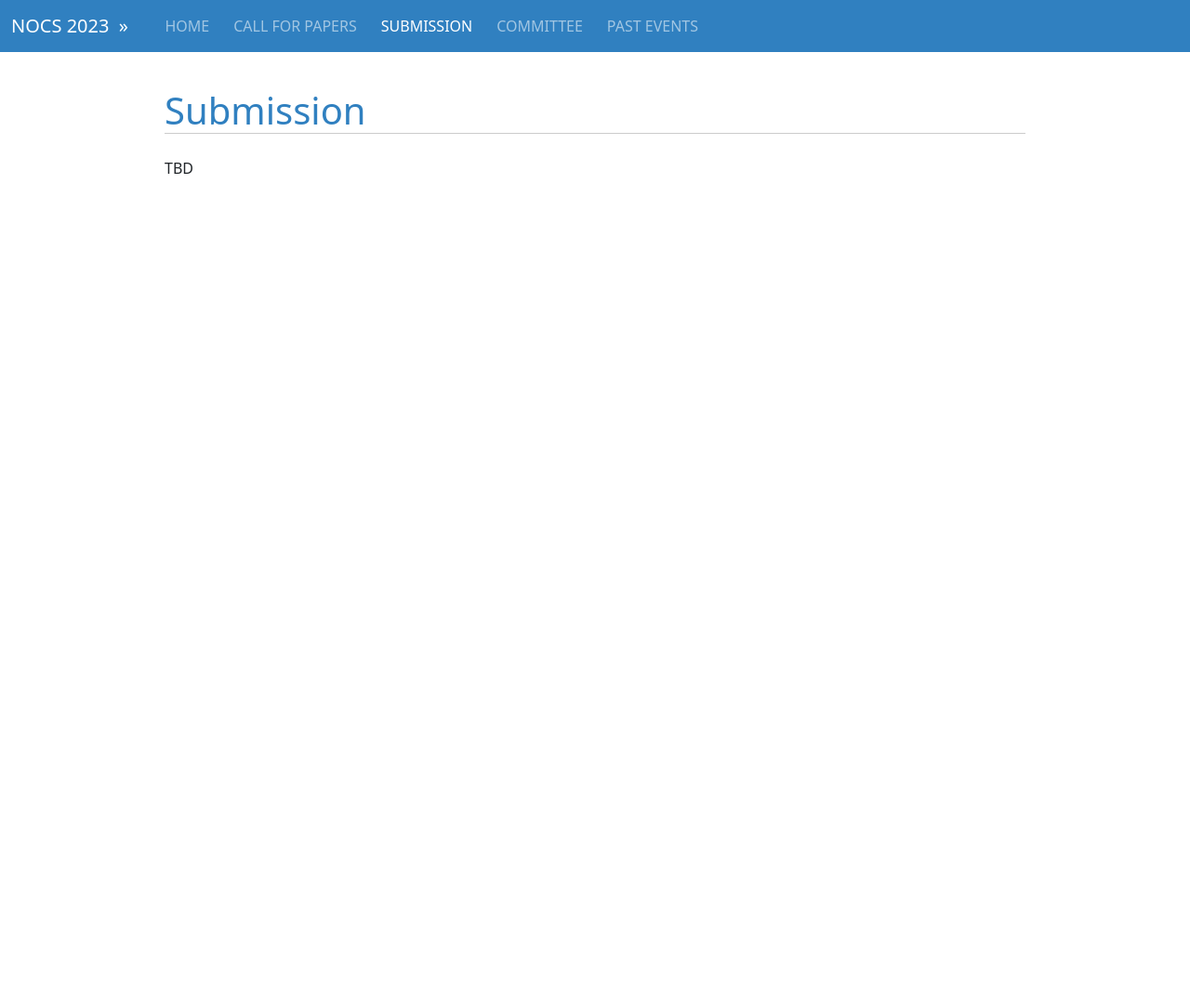
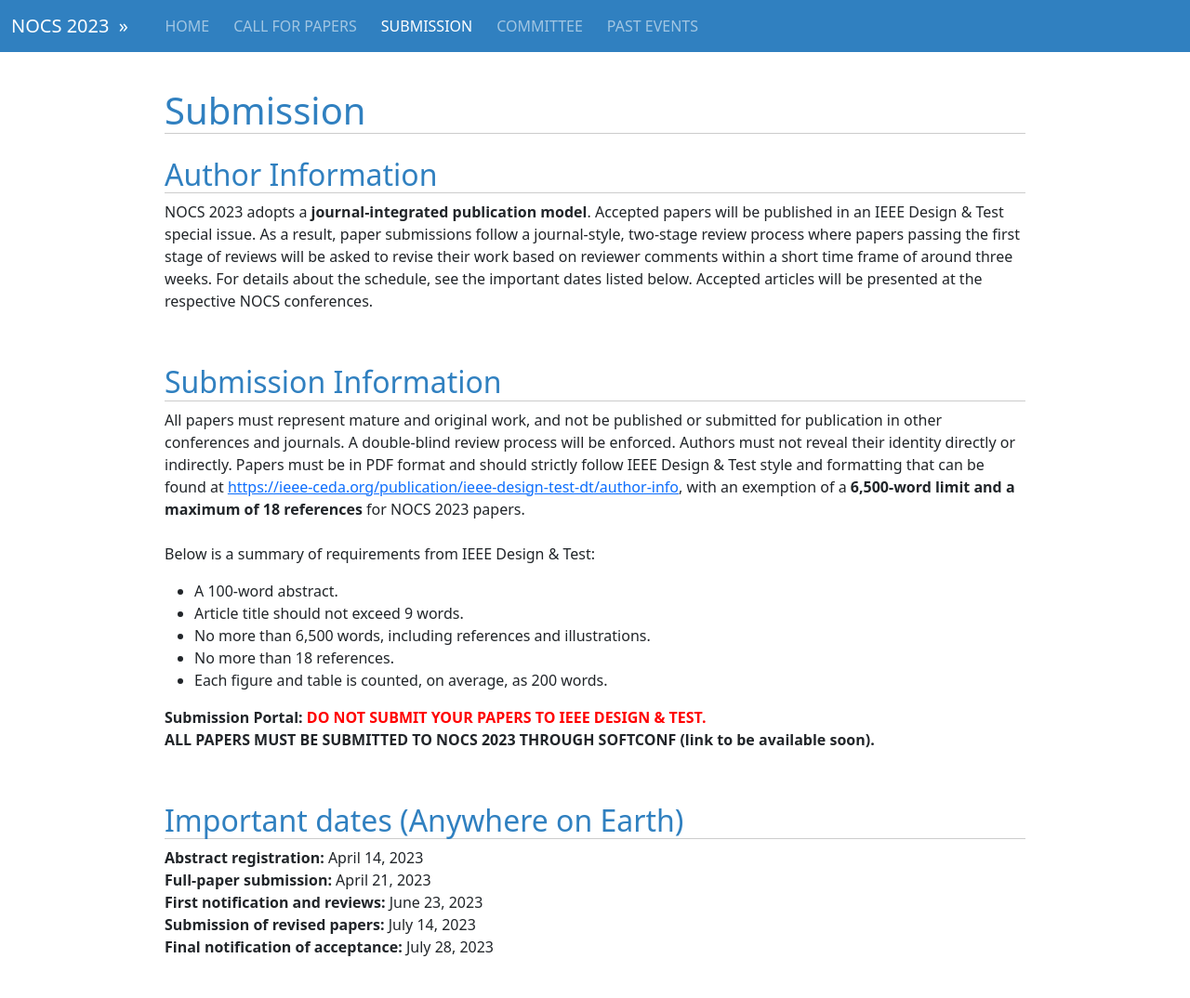
Before and after one commit to NOCS2023/NOCS2023.github.io, a plain HTML site: page submission.html in a window 1280 px wide. Shown: the whole page at 93% size. Before the commit the page ends 800 px from the top, so only its background shows below. Drawn offline with Linux system fonts and the light colour scheme.

Commit message:
Adds author/submission info

```diff
--- a/submission.html
+++ b/submission.html
@@ -80,7 +80,57 @@
                 <h1>
                     Submission
                 </h1>
-                <p>TBD</p>
+
+                <h2>Author Information</h2>
+                <p>
+                    NOCS 2023 adopts a <strong>journal-integrated publication model</strong>. Accepted papers will
+                    be published in an IEEE&nbsp;Design&nbsp;&&nbsp;Test special issue. As a result, paper submissions follow a
+                    journal-style, two-stage review process where papers passing the first stage of reviews will be
+                    asked to revise their work based on reviewer comments within a short time frame of around three
+                    weeks. For details about the schedule, see the important dates listed below. Accepted articles will
+                    be presented at the respective NOCS conferences.
+                </p>
+                <p>&nbsp;</p>
+
+                <h2>Submission Information</h2>
+                <p>
+                    All papers must represent mature and original work, and not be published or submitted for publication
+                    in other conferences and journals. A double-blind review process will be enforced. Authors must not
+                    reveal their identity directly or indirectly. Papers must be in PDF format and should strictly follow
+                    IEEE&nbsp;Design&nbsp;&&nbsp;Test style and formatting that can be found at
+                    <a href="https://ieee-ceda.org/publication/ieee-design-test-dt/author-info" target="_blank">
+                    https://ieee-ceda.org/publication/ieee-design-test-dt/author-info</a>, with an exemption of a
+                    <strong>6,500-word limit and a maximum of 18 references</strong> for NOCS&nbsp;2023 papers.
+                    <br><br>
+                    Below is a summary of requirements from IEEE&nbsp;Design&nbsp;&&nbsp;Test:
+                </p>
+                    <ul>
+                        <li>A 100-word abstract.</li>
+                        <li>Article title should not exceed 9 words.</li>
+                        <li>No more than 6,500 words, including references and illustrations.</li>
+                        <li>No more than 18 references.</li>
+                        <li>Each figure and table is counted, on average, as 200 words.</li>
+                    </ul>
+                <p>
+                    <strong>
+                        Submission Portal:
+                        <span class="important-text">DO NOT SUBMIT YOUR PAPERS TO IEEE&nbsp;DESIGN&nbsp;&&nbsp;TEST.</span>
+                        <br>
+                        ALL PAPERS MUST BE SUBMITTED TO NOCS 2023 THROUGH SOFTCONF (link to be available soon).
+                    </strong>
+                </p>
+                <p>&nbsp;</p>
+
+                <h2>Important dates (Anywhere&nbsp;on&nbsp;Earth)</h2>
+                <p>
+                    <strong>Abstract registration:</strong> April&nbsp;14,&nbsp;2023<br>
+                    <strong>Full-paper submission:</strong> April&nbsp;21,&nbsp;2023<br>
+                    <strong>First notification and reviews:</strong> June&nbsp;23,&nbsp;2023<br>
+                    <strong>Submission of revised papers:</strong> July&nbsp;14,&nbsp;2023<br>
+                    <strong>Final notification of acceptance:</strong> July&nbsp;28,&nbsp;2023
+                </p>
+
+                <p>&nbsp;</p>
             </div>
             <div class="col-md-1"></div>
         </div>
```
Also changed, not shown: index.html (+2 -0 lines).
